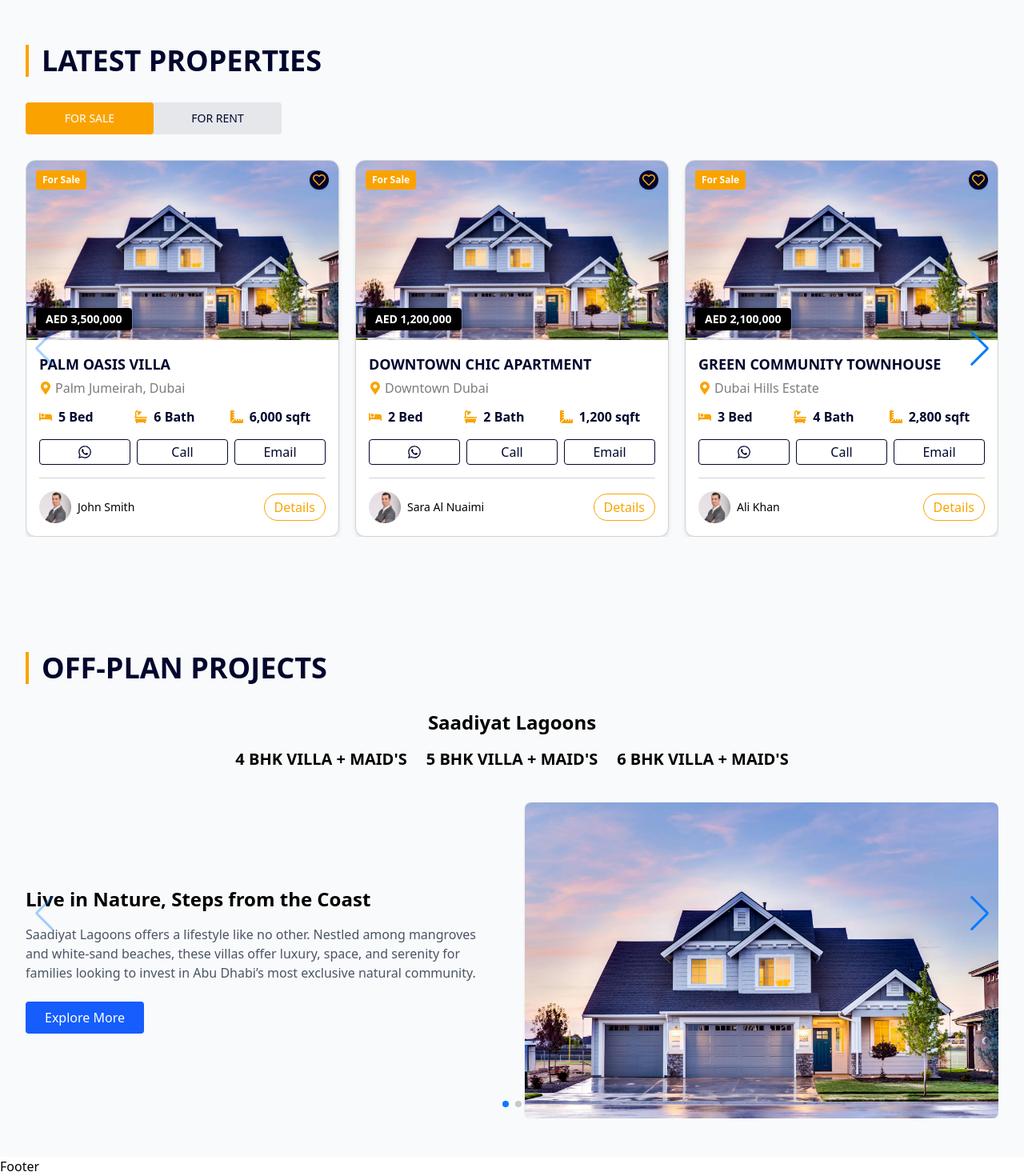
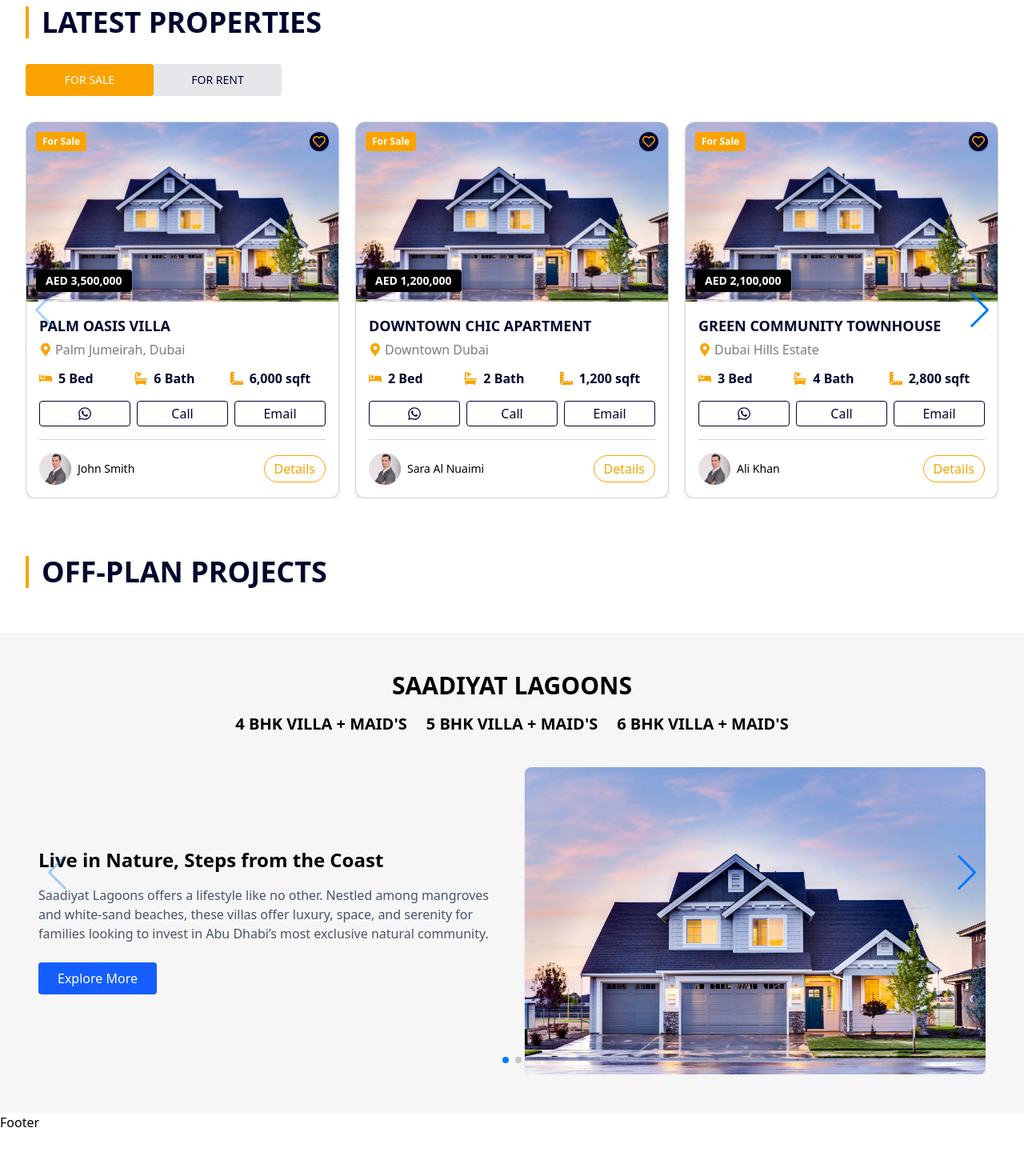
Before and after one commit to bilalshafqat42/psi-landing-page, a React (Create React App) app: page / in a window 1280 px wide. Shown: the part 907-2377 px from the top of the page at 80% size. After the commit the page ends 2322 px from the top, so only its background shows below. Built offline with nearby package versions, Linux system fonts and the light colour scheme.

Commit message:
new updates in off plan section

```diff
--- a/src/components/OffPlanProject.jsx
+++ b/src/components/OffPlanProject.jsx
@@ -32,11 +32,8 @@ const projects = [
 
 const OffPlanProject = () => {
   return (
-    <div className="max-w-7xl mx-auto py-6 px-4">
+    <div className="max-w-7xl bg-[#f6f6f6] mx-auto py-6 px-4">
       {/* Section Title */}
-      <h2 className="text-4xl font-bold text-[#01062d] mb-8 text-left border-[#faa300] border-l-4 pl-4">
-        OFF-PLAN PROJECTS
-      </h2>
       <Swiper
         modules={[Navigation, Pagination]}
         navigation
@@ -48,14 +45,17 @@ const OffPlanProject = () => {
           <SwiperSlide key={index}>
             <div>
               {/* Project Name */}
-              <h4 className="text-2xl font-bold mb-4 text-center">
+              <h4 className="text-3xl font-bold mb-4 uppercase text-center">
                 {project.title}
               </h4>
 
               {/* Villa Types */}
               <div className="flex flex-col sm:flex-row justify-center gap-6 mb-10">
                 {project.villaTypes.map((type, idx) => (
-                  <h4 key={idx} className="text-xl font-bold text-center">
+                  <h4
+                    key={idx}
+                    className="text-xl font-semibold uppercase text-center"
+                  >
                     {type}
                   </h4>
                 ))}
--- a/src/components/PropertySlider.jsx
+++ b/src/components/PropertySlider.jsx
@@ -13,7 +13,7 @@ const PropertySlider = () => {
   const [type, setType] = useState("rent");
 
   return (
-    <section className="py-12 px-4 bg-gray-50">
+    <section className="py-6 px-4">
       <div className="max-w-7xl mx-auto">
         <h2 className="text-4xl font-bold text-[#01062d] mb-8 text-left border-[#faa300] border-l-4 pl-4">
           LATEST PROPERTIES
--- a/src/pages/Home.jsx
+++ b/src/pages/Home.jsx
@@ -11,13 +11,20 @@ const Home = () => {
       <Header />
       <HeroBanner />
       {/* products slide section */}
-      <section className="py-12 px-4 bg-gray-50">
+      <section className="py-6 px-4 bg-[#fff]">
         <div className="max-w-7xl mx-auto">
           <PropertySlider />
         </div>
       </section>
       {/* off plan projects  */}
-      <section className="py-6 px-4 bg-gray-50">
+      <section className="py-6 px-8 bg-[#fff]">
+        <div className="max-w-7xl mx-auto">
+          <h2 className="text-4xl font-bold text-[#01062d] mb-8 text-left border-[#faa300] border-l-4 pl-4">
+            OFF-PLAN PROJECTS
+          </h2>
+        </div>
+      </section>
+      <section className="py-6 px-8 bg-[#f6f6f6]">
         <div className="max-w-7xl mx-auto">
           <OffPlanProject />
         </div>
```
